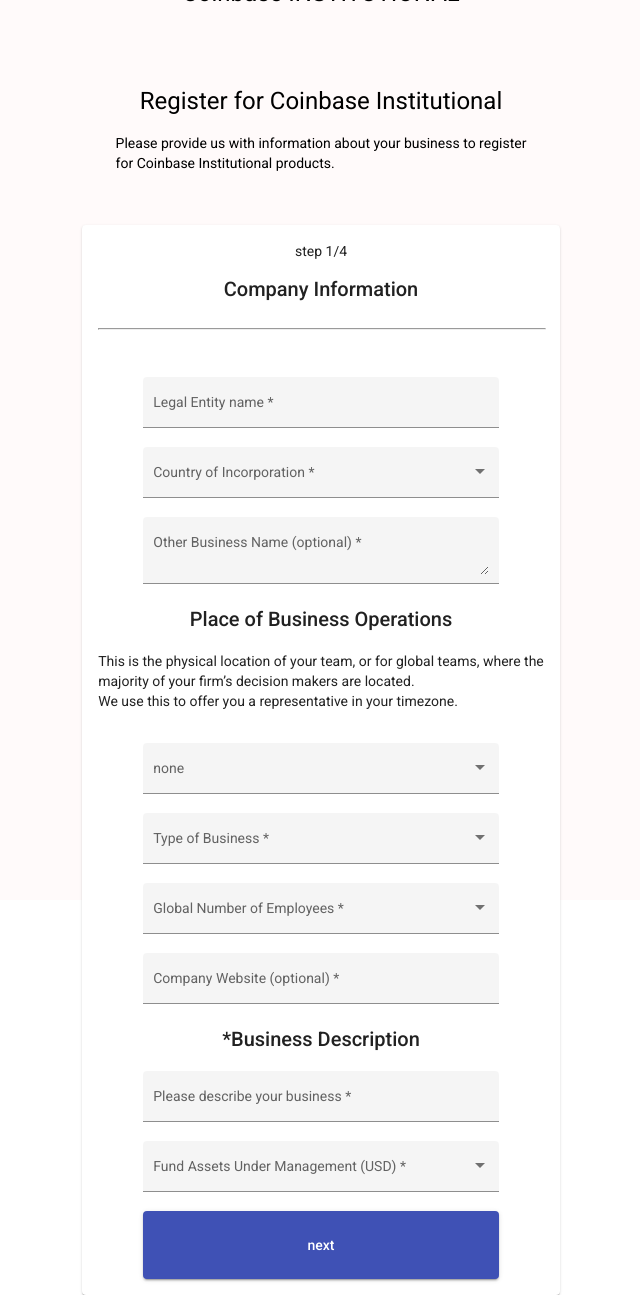
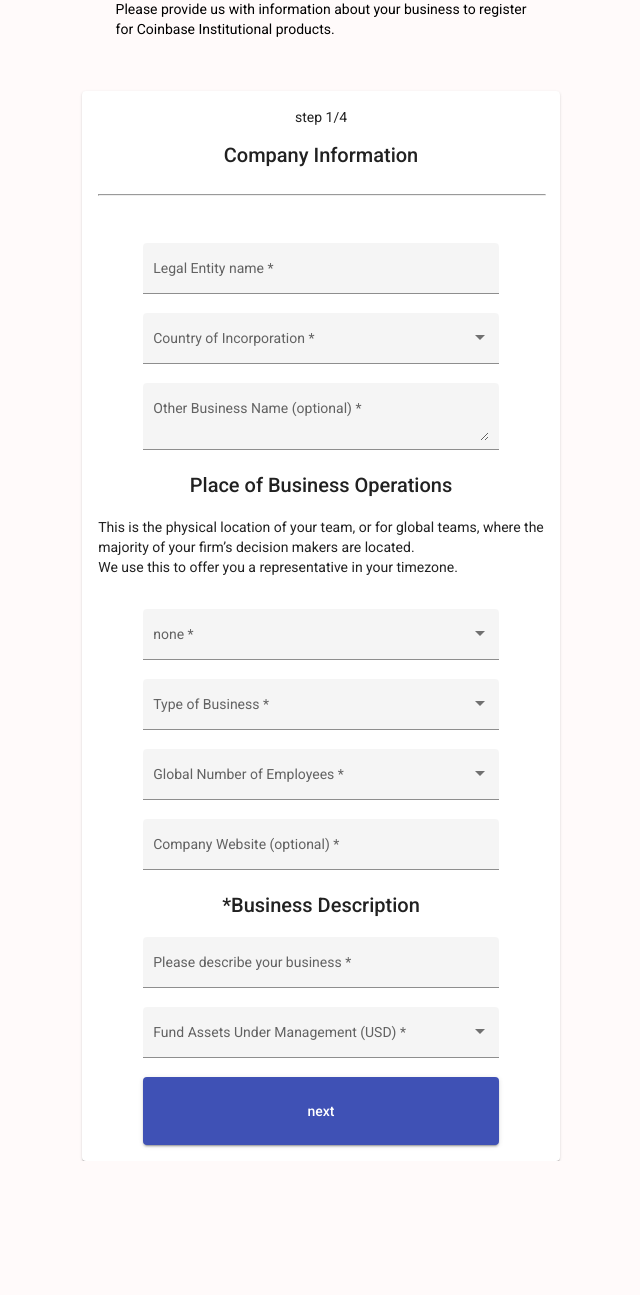
Before and after one commit to juanpdoss/ChallengeMaquetado, an Angular app in the folder challenge/: page / in a window 1280 px wide. Shown: the whole page, without its empty margins (319-959 px from the left). After the commit the page ends 1161 px from the top, so only its background shows below. Built offline with nearby package versions, Linux system fonts and the light colour scheme.

Commit message:
tags html con required, sigo mejorando estilos

```diff
--- a/challenge/package.json
+++ b/challenge/package.json
@@ -29,7 +29,7 @@
     "@angular/cli": "~12.2.2",
     "@angular/compiler-cli": "~12.2.0",
     "@types/jasmine": "~3.8.0",
-    "@types/node": "^12.11.1",
+    "@types/node": "^12.20.26",
     "jasmine-core": "~3.8.0",
     "karma": "~6.3.0",
     "karma-chrome-launcher": "~3.1.0",
--- a/challenge/src/app/app.component.css
+++ b/challenge/src/app/app.component.css
@@ -5,5 +5,4 @@
   justify-content: center;
   align-items: center;
   flex-direction: column;
-  background-color: snow;
 }
--- a/challenge/src/app/app.module.ts
+++ b/challenge/src/app/app.module.ts
@@ -11,6 +11,7 @@
 import { SignUpComponent } from './pages/sign-up/sign-up.component';
 import { HeaderComponent } from './pages/header/header.component';
 import { LogoComponent } from './pages/logo/logo.component';
+import { FormsModule } from '@angular/forms';
 
 @NgModule({
   declarations: [AppComponent, SignUpComponent, HeaderComponent, LogoComponent],
@@ -23,6 +24,7 @@
     MatChipsModule,
     MatCardModule,
     MatButtonModule,
+    FormsModule,
   ],
   providers: [],
   bootstrap: [AppComponent],
--- a/challenge/src/app/pages/header/header.component.css
+++ b/challenge/src/app/pages/header/header.component.css
@@ -5,5 +5,4 @@
   justify-content: center;
   align-items: center;
   flex-direction: column;
-  background-color: snow;
 }
--- a/challenge/src/app/pages/header/header.component.html
+++ b/challenge/src/app/pages/header/header.component.html
@@ -3,16 +3,6 @@
   <br />
   <br />
   <br />
-  <br />
-  <br />
-  <br />
-  <br />
-  <br />
-  <br />
-  <br />
-  <br />
-  <br />
-  <h1>Coinbase INSTITUTIONAL</h1>
   <br />
   <br />
   <br />
--- a/challenge/src/app/pages/logo/logo.component.html
+++ b/challenge/src/app/pages/logo/logo.component.html
@@ -1,10 +1 @@
-<div class="logo">
-  <br />
-  <br />
-  <br />
-  <!--construccion del logo-->
-  <br />
-  <br />
-  <h1 class="logo">coinbase</h1>
-  <br />
-</div>
+<div class="logo"></div>
--- a/challenge/src/app/pages/sign-up/sign-up.component.html
+++ b/challenge/src/app/pages/sign-up/sign-up.component.html
@@ -293,7 +293,7 @@
   <br />
   <mat-form-field appearance="fill">
     <mat-label>none</mat-label>
-    <mat-select>
+    <mat-select required>
       <mat-option value="none">none</mat-option>
       <mat-option value="Afganistan">Afghanistan</mat-option>
       <mat-option value="Albania">Albania</mat-option>
@@ -588,12 +588,12 @@
   <h2>*Business Description</h2>
   <mat-form-field appearance="fill">
     <mat-label>Please describe your business </mat-label>
-    <input matInput required />
+    <input matInput required [(ngModel)]="businessDescInput" />
   </mat-form-field>
 
   <mat-form-field appearance="fill">
     <mat-label>Fund Assets Under Management (USD)</mat-label>
-    <mat-select required>
+    <mat-select required [(ngModel)]="fundInput">
       <mat-option value="none">none</mat-option>
       <mat-option value="none">$0-5m</mat-option>
       <mat-option value="none">$5-10m</mat-option>
@@ -601,5 +601,6 @@
       <mat-option value="none">$50-100m</mat-option>
     </mat-select>
   </mat-form-field>
-  <button mat-raised-button color="primary">next</button>
+
+  <button mat-raised-button color="primary" (click)="Validar()">next</button>
 </mat-card>
--- a/challenge/src/app/pages/sign-up/sign-up.component.ts
+++ b/challenge/src/app/pages/sign-up/sign-up.component.ts
@@ -3,13 +3,25 @@
 @Component({
   selector: 'app-sign-up',
   templateUrl: './sign-up.component.html',
-  styleUrls: ['./sign-up.component.css']
+  styleUrls: ['./sign-up.component.css'],
 })
 export class SignUpComponent implements OnInit {
+  placeOfBusiness: string = '';
+  fundInput: string = '';
+  binding: string = '';
+  errorMsg: string;
+  businessDescInput: string = '';
 
-  constructor() { }
-
-  ngOnInit(): void {
+  constructor() {
+    this.errorMsg = 'Complete this field.';
   }
 
+  ngOnInit(): void {}
+
+  Validar() {
+
+
+
+
+  }
 }
--- a/challenge/src/index.html
+++ b/challenge/src/index.html
@@ -2,7 +2,7 @@
 <html lang="en">
   <head>
     <meta charset="utf-8" />
-    <title>ChallengeMaquetado</title>
+    <title>Home</title>
     <base href="/" />
     <meta name="viewport" content="width=device-width, initial-scale=1" />
     <link rel="icon" type="image/x-icon" href="favicon.ico" />
--- a/challenge/src/styles.css
+++ b/challenge/src/styles.css
@@ -1,4 +1,11 @@
 /* You can add global styles to this file, and also import other style files */
 
-html, body { height: 100%; }
-body { margin: 0; font-family: Roboto, "Helvetica Neue", sans-serif; }
+html,
+body {
+  height: 100%;
+  background-color: snow;
+}
+body {
+  margin: 0;
+  font-family: Roboto, "Helvetica Neue", sans-serif;
+}
```
Also changed, not shown: challenge/src/app/app.component.html (+8 -2 lines), 1 other file (tests, documents, lock files or other folders).
